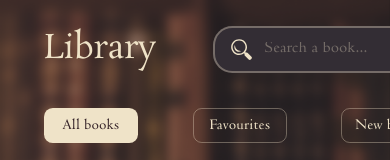
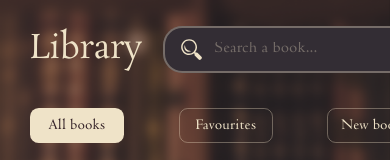
Before and after one commit to elencodes/project_online-library-app, a React (Vite) app: page /project_online-library-app/library in a window 390 px wide. Shown: the top 160 px of the page. Built offline with nearby package versions, Linux system fonts and the light colour scheme; no server answers.

Commit message:
fixed styles for The SearchForm

```diff
--- a/src/App.scss
+++ b/src/App.scss
@@ -43,6 +43,12 @@
 	}
 }
 
+@media (max-width: 540px) {
+	.container {
+		padding: 1.875rem 2.125rem;
+	}
+}
+
 @media (max-width: 380px) {
 	.container__start-page {
 		padding: 1.875rem 2.125rem;
--- a/src/components/LibraryPage/LibraryPage.module.scss
+++ b/src/components/LibraryPage/LibraryPage.module.scss
@@ -123,3 +123,15 @@
 		height: 54.5vh;
 	}
 }
+
+@media (max-width: 600px) {
+	.title {
+		margin-right: 2.063rem;
+	}
+}
+
+@media (max-width: 515px) {
+	.title {
+		margin-right: 1.5rem;
+	}
+}
--- a/src/components/SearchForm/SearchForm.module.scss
+++ b/src/components/SearchForm/SearchForm.module.scss
@@ -33,3 +33,49 @@
 	transition: transform 0.2s linear;
 	content: url("../../assets/icons/search/search.svg");
 }
+
+@media (max-width: 675px) {
+	.search__container {
+		width: 28.25rem
+	}
+}
+
+@media (max-width: 625px) {
+	.search__container {
+		width: 26.25rem;
+	}
+}
+
+@media (max-width: 570px) {
+	.search__container {
+		width: 24.25rem;
+	}
+}
+
+@media (max-width: 540px) {
+	.search__container {
+		width: 22.25rem;
+	}
+}
+
+@media (max-width: 515px) {
+	.search__container {
+		width: 22.25rem;
+	}
+}
+
+@media (max-width: 500px) {
+	.search__container {
+		width: 20.25rem;
+	}
+}
+
+@media (max-width: 475px) {
+	.search__container {
+		width: 18.25rem;
+	}
+
+	.search__item {
+		padding-right: 0;
+	}
+}
```
